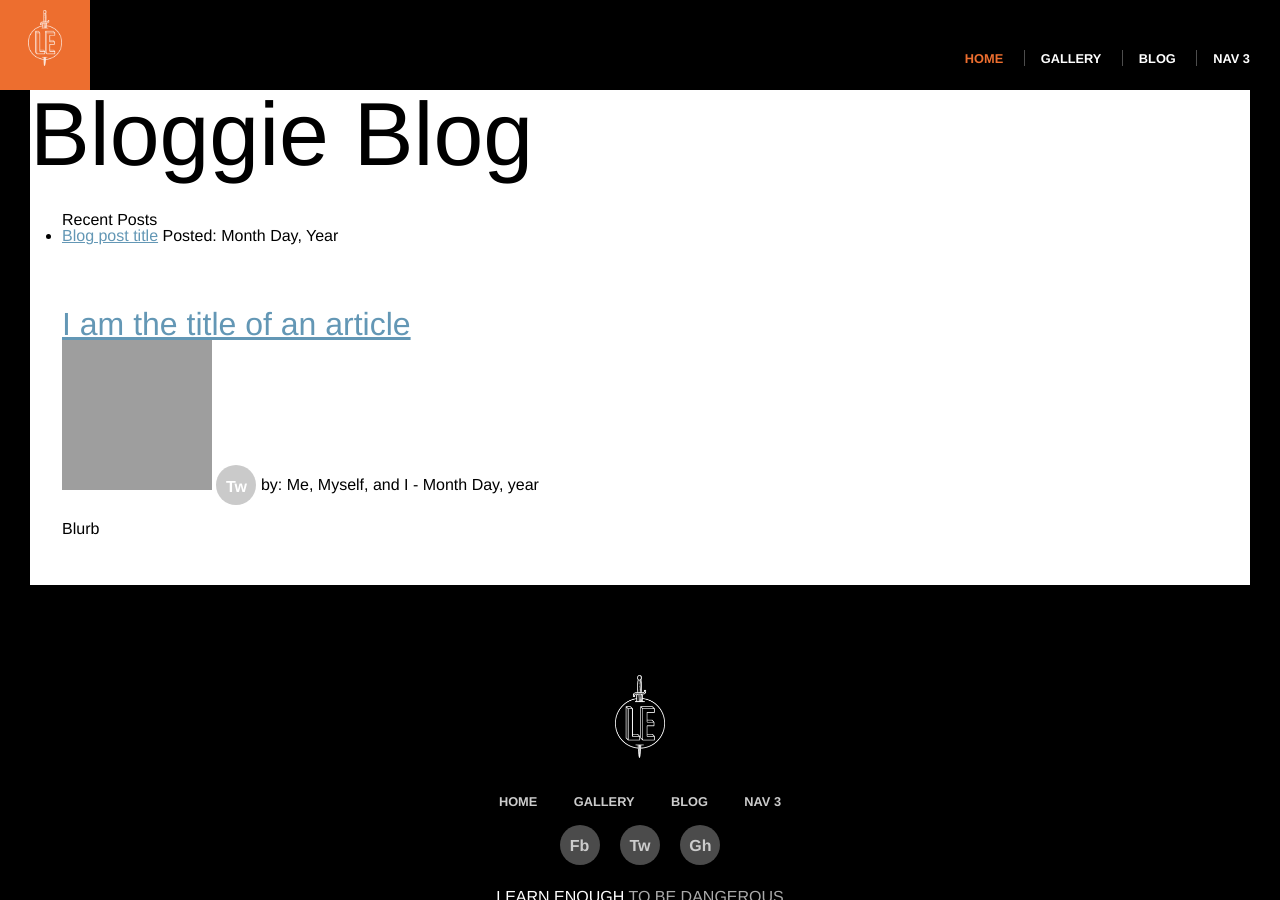
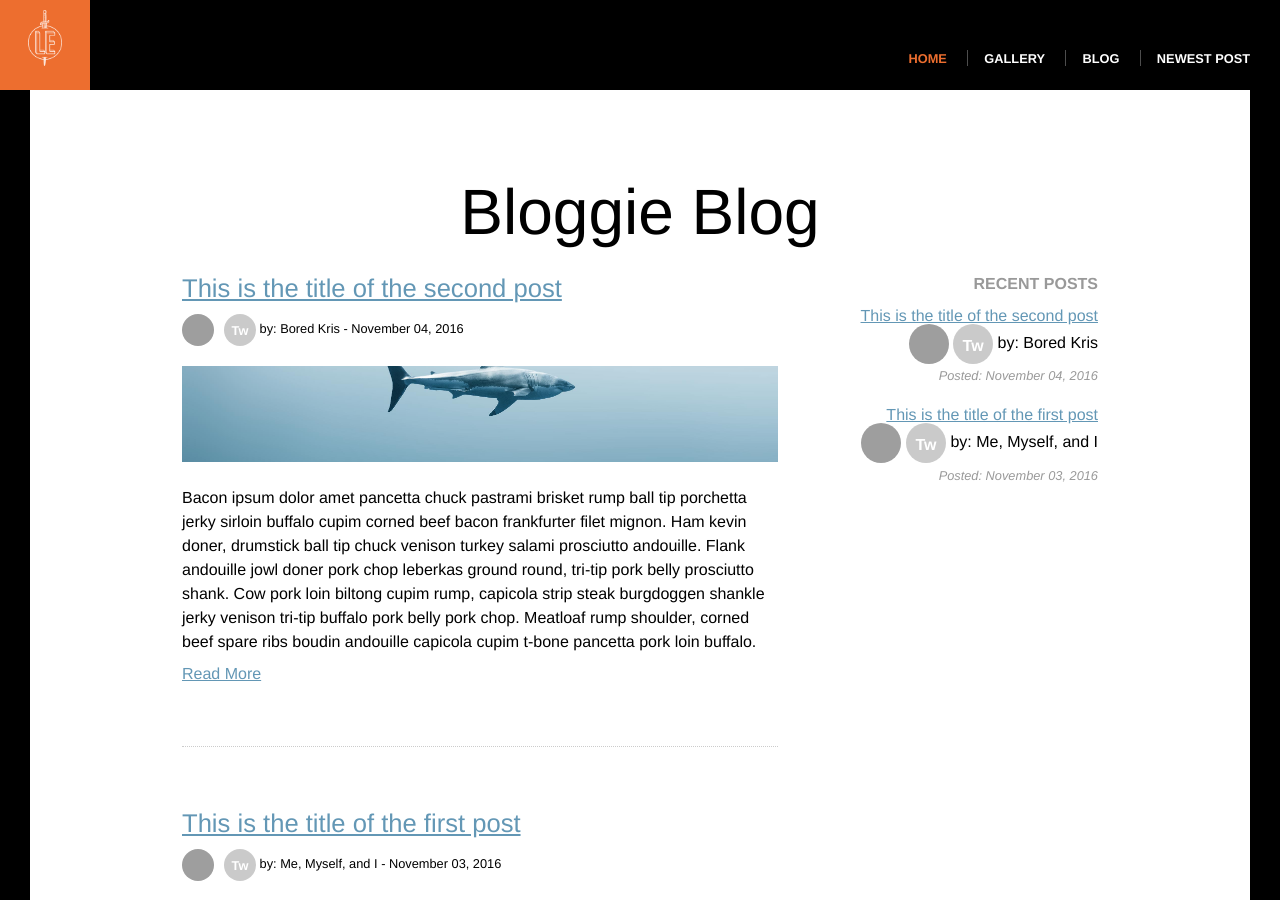
Before and after one commit to kpietrzyk/sample_website_2, a Jekyll site: the page built from blog/index.html, in a window 1280 px wide and 900 px high. Built offline with Jekyll 4.4.1, drawn with Linux system fonts in a browser that asks for light colours; some of the changed text lies outside the part shown; grey boxes are pictures that could not be loaded.

Commit message:
Add a blog

```diff
--- a/_includes/nav-links.html
+++ b/_includes/nav-links.html
@@ -1,4 +1,4 @@
 <li><a href="/">home</a></li>
 <li><a href="/gallery">Gallery</a></li>
 <li><a href="/blog">Blog</a></li>
-<li><a href="#">nav 3</a></li>
+<li><a href="{{ site.posts.first.url }}">Newest Post</a></li>
--- /dev/null
+++ b/_includes/post-excerpt.html
@@ -0,0 +1,15 @@
+ <div class="blog-posts">
+              <header class="post-header">
+                <h2><a href="{{ post.url }}">{{ post.title }}</a></h2>
+                <div class="post-byline">
+                  <img src="{{ post.gravatar }}">
+                  <a href="{{ post.authorTwitter }}" class="social-link">Tw</a>
+                  by: {{ post.author }}
+                  <span> - {{ post.date | date: '%B %d, %Y' }}</span>
+                </div>
+              </header>
+              <div class="posts-image" style="background-image:url({{ post.postHero }})">
+              </div>
+              {{ post.excerpt }}
+              <a href="{{ post.url }}">Read More</a>
+</div>
--- /dev/null
+++ b/_posts/2016-11-03-title-of-post.md
@@ -0,0 +1,32 @@
+---
+layout: post
+title: This is the title of the first post
+postHero: /images/shark.jpg
+author: Me, Myself, and I
+authorTwitter: https://twitter.com/mhartl
+gravatar: https://gravatar.com/avatar/ffda7d145b83c4b118f982401f962ca6?s=150
+postFooter: Additional information, and maybe a <a href="#">link or two</a>
+---
+
+Call me *Ishmael*. Some years ago–*never mind how long
+precisely*–having little or no money in my purse, and nothing
+particular to interest me on shore, I thought I would sail about a little
+and see the watery part of the world. It is a way I have of driving off
+the spleen and regulating the circulation.
+
+<img class="pull-right" src="https://placekitten.com/g/400/200"
+     alt="kitten">
+
+Whenever I find myself growing grim about the mouth; whenever it is a damp,
+drizzly November in my soul; whenever I find myself involuntarily pausing
+before coffin warehouses, and bringing up the rear of every funeral I meet;
+and especially whenever my hypos get such an upper hand of me, that it
+requires a strong moral principle to prevent me from deliberately stepping
+into the street, and methodically knocking people’s hats off—then, I
+account it high time to get to sea as soon as I can. This is my substitute
+for pistol and ball.
+
+With a philosophical flourish Cato throws himself upon
+his sword; I quietly take to the ship. There is nothing surprising in this.
+If they but knew it, almost all men in their degree, some time or other,
+cherish very nearly the same feelings towards the ocean with me.
--- /dev/null
+++ b/_posts/2016-11-04-title-of-post.md
@@ -0,0 +1,35 @@
+---
+layout: post
+title: This is the title of the second post
+postHero: /images/shark.jpg
+author: Bored Kris
+authorTwitter: https://twitter.com/bored_kris
+gravatar: https://gravatar.com/avatar/7eaff33c59976162d8075ba06ea2101e=150
+postFooter: Additional information, and maybe a <a href="#">link or two</a>
+---
+
+Bacon ipsum dolor amet pancetta chuck pastrami brisket rump ball tip porchetta
+jerky sirloin buffalo cupim corned beef bacon frankfurter filet mignon. Ham
+kevin doner, drumstick ball tip chuck venison turkey salami prosciutto
+andouille. Flank andouille jowl doner pork chop leberkas ground round, tri-tip
+pork belly prosciutto shank. Cow pork loin biltong cupim rump, capicola strip
+steak burgdoggen shankle jerky venison tri-tip buffalo pork belly pork chop.
+Meatloaf rump shoulder, corned beef spare ribs boudin andouille capicola cupim
+t-bone pancetta pork loin buffalo.
+
+<img class="pull-left" src="https://placekitten.com/g/400/200"
+     alt="kitten">
+
+Doner short ribs picanha, ham prosciutto brisket biltong shoulder tail. Short
+loin meatloaf jowl prosciutto, chuck filet mignon spare ribs strip steak
+drumstick brisket doner flank pig. Prosciutto cupim pork tongue filet mignon
+leberkas pancetta burgdoggen tail kielbasa pork loin landjaeger shankle.
+Pig pork jowl salami ham hock andouille pastrami meatloaf chislic ground round
+pancetta.
+
+Doner short ribs picanha, ham prosciutto brisket biltong shoulder tail. Short
+loin meatloaf jowl prosciutto, chuck filet mignon spare ribs strip steak
+drumstick brisket doner flank pig. Prosciutto cupim pork tongue filet mignon
+leberkas pancetta burgdoggen tail kielbasa pork loin landjaeger shankle.
+Pig pork jowl salami ham hock andouille pastrami meatloaf chislic ground round
+pancetta.
--- a/blog/index.html
+++ b/blog/index.html
@@ -3,34 +3,40 @@ layout: default
 ---
 
 <div class="page blog-index">
+
+
   <h1>Bloggie Blog</h1>
+
+
   <div class="col-two blog-cols">
+
     <div class="col col-aside blog-recent">
       <h4>Recent Posts</h4>
       <ul class="blog-title-list">
-        <li>
-          <a href="">Blog post title</a>
-          <span>Posted: Month Day, Year</span>
-        </li>
+        {% for post in site.posts limit:5 %}
+
+
+          <li>
+            <a href="{{ post.url }}">{{ post.title }}</a><br>
+            <img src="{{ post.gravatar }}">
+                  <a href="{{ post.authorTwitter }}" class="social-link">Tw</a>
+                  by: {{ post.author }}
+            <span>Posted: {{ post.date | date: '%B %d, %Y' }}</span>
+          </li>
+        {% endfor %}
       </ul>
     </div>
+
+
     <div class="col col-content blog-previews">
-      <div class="blog-posts">
-        <header class="post-header">
-          <h2><a href="">I am the title of an article</a></h2>
-          <div class="post-byline">
-  <img src="https://gravatar.com/avatar/ffda7d145b83c4b118f982401f962ca6?s=150">
-            <a href="#" class="social-link">Tw</a>
-            by: Me, Myself, and I
-            <span> - Month Day, year</span>
-          </div>
-        </header>
-      <div class="posts-image" style="background-image:url('/images/shark.jpg')">
-      </div>
-        <p>
-          Blurb
-        </p>
-      </div>
+
+        {% for post in site.posts %}
+           {% include post-excerpt.html %}
+        {% endfor %}
+
+
     </div>
+
   </div>
+
 </div>
--- a/css/main.css
+++ b/css/main.css
@@ -20,13 +20,17 @@ body {
 }
 
 h1 {
-  font-size: 7vw;
+  font-size: 5vw;
   margin-top: 0;
 }
 h2 {
   font-size: 2em;
 }
-
+h4 {
+  color: #999;
+  font-weight: bold;
+  text-transform: uppercase;
+}
 a {
   color: #6397b5;
 }
@@ -170,6 +174,35 @@ h2 ~p {
 .col-three .col-aside {
   flex: 0 0 15em;
 }
+.col-two {
+  display: flex;
+}
+.col-two .col-aside {
+  flex: 0 0 20em;
+  order: 1;
+}
+.col-two .col-content {
+  flex: 1 1 0;
+  /*flex: 1;*/
+}
+/* PAGE STYLES */
+.page {
+  margin: 10vh auto 15vh;
+  max-width: 980px;
+  width: 85vw;
+}
+.page h1 {
+  font-size: 3em
+  margin-bottom: 1em;
+  text-align: center;
+}
+.page h2 {
+  margin-bottom: 0.5em;
+}
+.page h4 {
+  margin-bottom: 1em;
+}
+
 
 /* HERO STYLES */
 
@@ -215,7 +248,11 @@ h2 ~p {
   background-color: #000;
   color: #fff;
 }
-
+.half-hero {
+  background-position: center center;
+  background-size: cover;
+  height: 40vh;
+}
 
 /* SOCIAL STYLES */
 
@@ -226,7 +263,7 @@ h2 ~p {
   color: #fff;
   display: inline-block;
   font-family: helvetica, arial, sans;
-  font-size: 1rem;
+  font-size: 1em;
   font-weight: bold;
   height: 2.5em;
   line-height: 1;
@@ -262,6 +299,17 @@ h2 ~p {
   margin-bottom: 1.5rem;
   text-align: center;
 }
+.home-section h4 {
+  margin-bottom: 0.5em;
+  text-align: center;
+}
+.home-section .post-header {
+  text-align: center;
+}
+.home-section .blog-posts {
+  margin: auto;
+  width: 75%;
+}
 .home-callout {
   align-items: center;
   background-color: #000;
@@ -286,6 +334,7 @@ h2 ~p {
   font-size: 0.8rem;
   padding: 0 3vw;
 }
+
 /* BIO STYLES */
 
 .bio-wrapper {
@@ -365,3 +414,93 @@ h2 ~p {
 .gallery-thumbs .current {
   cursor: default;
 }
+
+/* BLOG STYLES */
+.blog-recent {
+  text-align: right;
+}
+.blog-title-list {
+  list-style: none;
+  padding: 0;
+}
+.blog-title-list li ~ li {
+  margin-top: 1.5em;
+}
+.blog-title-list img {
+  border-radius: 99px;
+  display: inline-block;
+  height: 2.5em;
+  vertical-align: middle;
+}
+.blog-title-list span {
+  color: #999;
+  display: block;
+  font-size: 0.8em;
+  font-style: italic;
+  margin-top: 0.5em;
+}
+.blog-posts ~ .blog-posts {
+  border-top: 1px dotted rgba(0 , 0, 0, 0.2);
+  margin-top: 4em;
+  padding-top: 4em;
+}
+.blog-posts .post-header {
+  font-size: 0.8rem;
+}
+.post-header {
+  margin-bottom: 1.5em;
+}
+.post-header img,
+.post-heaer .social-link {
+  margin-right: 0.5em;
+}
+
+.post-header img {
+  border-radius: 99px;
+  display: inline-block;
+  height: 2.5em;
+  vertical-align: middle;
+}
+.posts-image {
+  background-position: center;
+  background-size: cover;
+  height: 6em;
+  margin-bottom: 1.5em;
+}
+.post {
+  width: 100%;
+}
+.post-content,
+.post-footer {
+  margin: auto;
+  max-width: 40em;
+  width: 85vw;
+}
+.pull-left {
+  float: left;
+  margin: 2em 2em 2em -2%;
+}
+.pull-right {
+  float: right;
+  margin: 2em -2% 2em 2em;
+}
+.post-aside {
+  background-color: rgba(0, 0, 0, 0.01);
+  float: right;
+  margin: 0 0 2em 2em;
+  padding: 2em;
+}
+.post .post-header {
+  margin-bottom: 2.5em;
+  text-align: center;
+}
+.post-content {
+  font-size: 1.1rem;
+}
+.post-footer {
+  border-top: 1px solid rgba(0, 0, 0, 0.1);
+  font-style: italic;
+  font-size: 0.8em;
+  margin-top: 3em;
+  padding-top: 2em;
+}
```
Also changed, not shown: _layouts/post.html (added, +36 -0 lines), index.html (+9 -0 lines), 6 other files.
